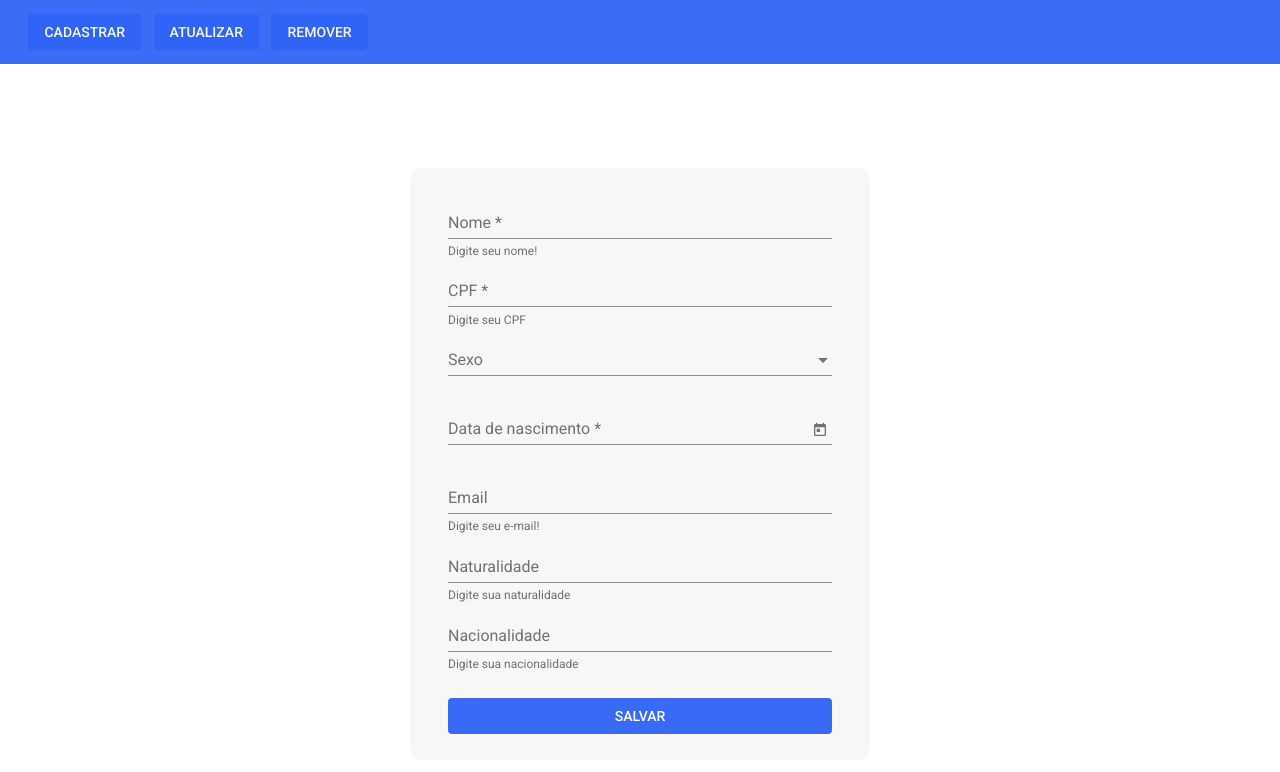
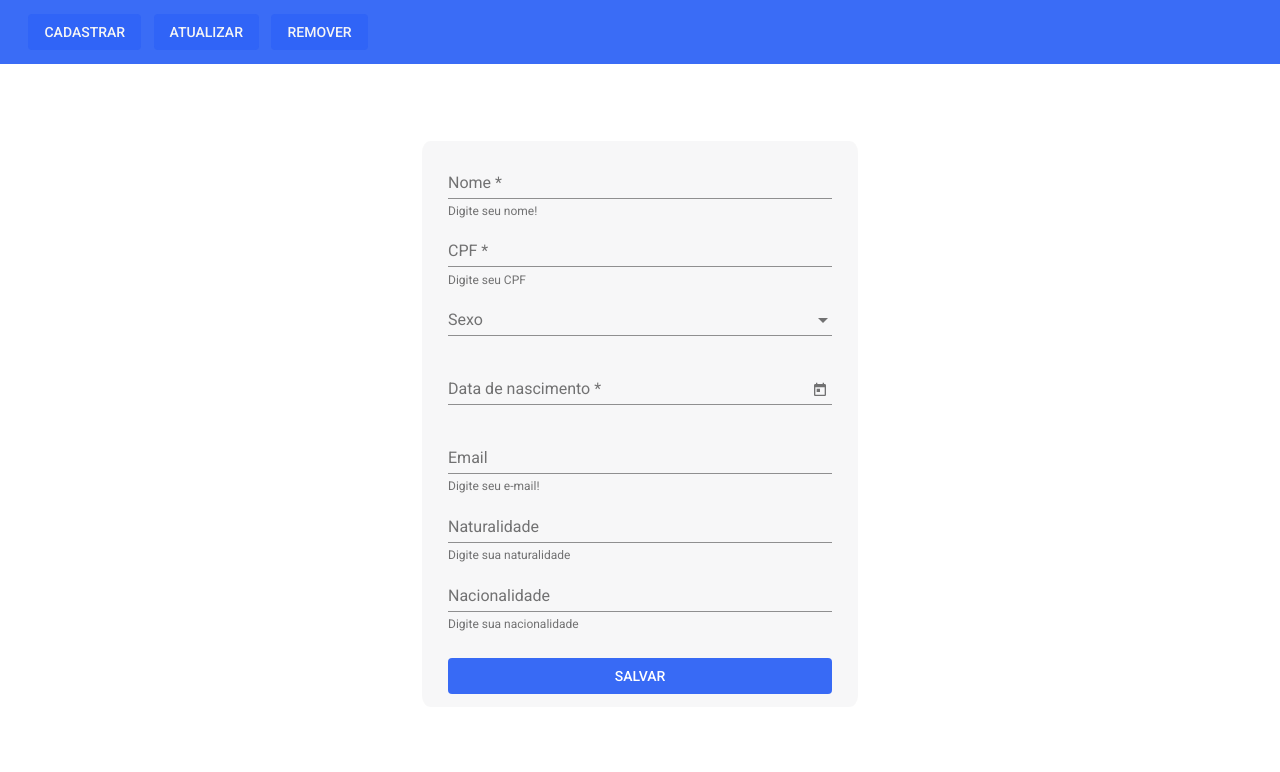
Before and after one commit to JCMoraiis/front-end-cadastro-de-pessoas, an Angular app: page / in a window 1280 px wide. Shown: the top 772 px of the page. Built offline with nearby package versions, Linux system fonts and the light colour scheme.

Commit message:
Redimensionar o RegistrationFormComponent

```diff
--- a/src/app/registration-screen/registration-form/registration-form.component.css
+++ b/src/app/registration-screen/registration-form/registration-form.component.css
@@ -1,6 +1,6 @@
 .div-registration-form {
   width: 100vw;
-  height: 100vh;
+  height: 90vh;
   display: flex;
   flex-direction: row;
   justify-content: center;
@@ -12,7 +12,7 @@
   max-width: 40%;
   background-color: rgba(10,23,55,0.03);
   border-radius: 2%;
-  padding: 2% 3%;
+  padding: 1% 2%;
 }
 
 .registration-form-full-width {
@@ -20,16 +20,13 @@
   margin-bottom: 1%;
 }
 
-.div-save-button {
+.mat-button {
   margin-top: 6%;
-}
-
-.save-button {
   width: 100%;
   color: white;
   background-color: rgba(16, 77, 245, 0.822);
 }
 
-.save-button:hover {
+.mat-button:hover {
   background-color: rgba(16, 77, 245, 0.9);
 }
--- a/src/app/registration-screen/registration-form/registration-form.component.html
+++ b/src/app/registration-screen/registration-form/registration-form.component.html
@@ -121,8 +121,8 @@
     </div>
 
     <!--Botão Salvar-->
-    <div class="div-save-button">
-      <button mat-button class="save-button">SALVAR</button>
+    <div>
+      <button mat-button>SALVAR</button>
     </div>
 
   </form>
```
